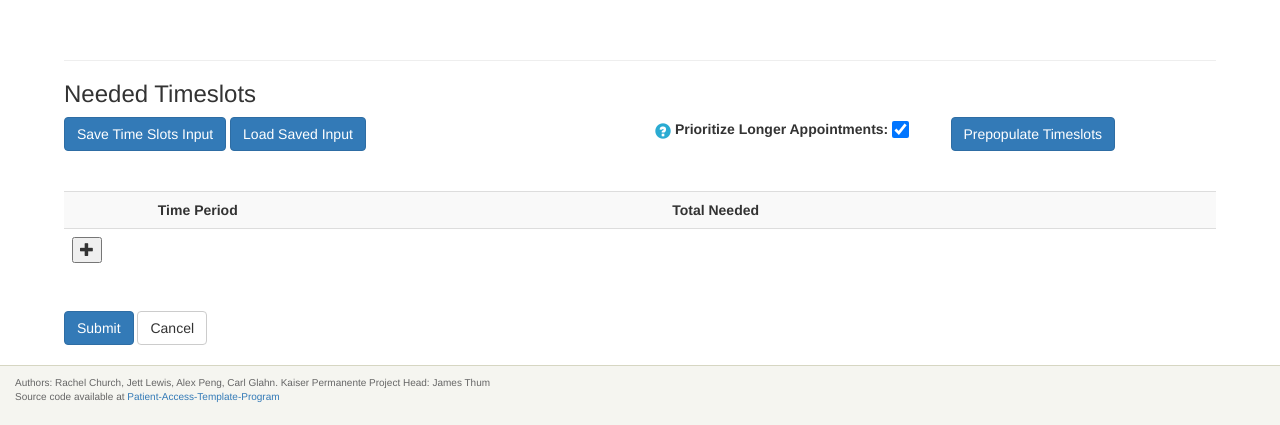
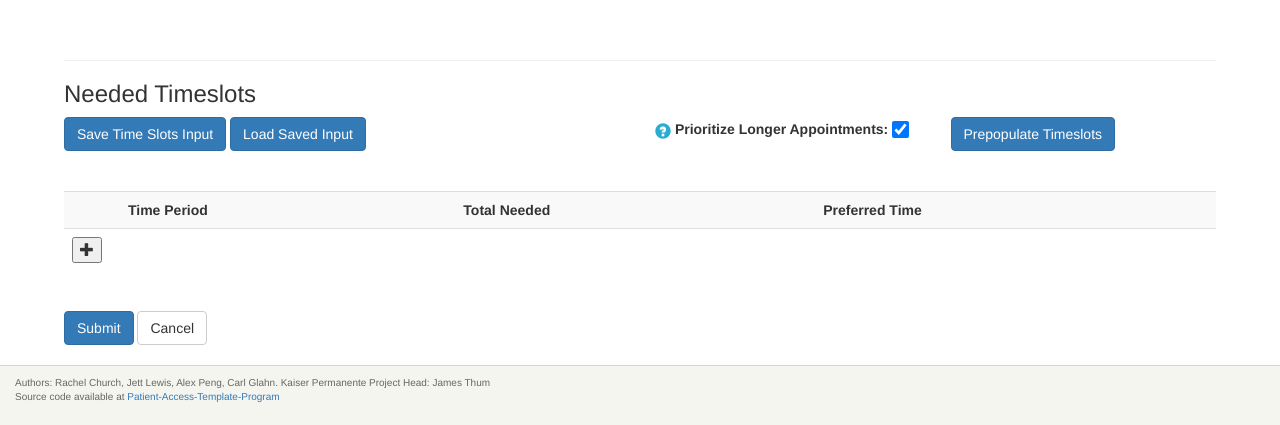
Before and after one commit to JettJengaGod/Patient-Access-Template-Program, a Django app: template templates/new_schedule.html in a window 1280 px wide. Shown: the part 477-902 px from the top of the page. Run offline with Django 3.2, Linux system fonts and the light colour scheme; the template is opened without the code that fills it: most values are stand-ins (such as "Sample title", 1, 10 or a date in 2020); lists and menus that the app fills with data are empty; parts of the project's set-up code (start-up, migrations or seed data) failed here and were passed over; some libraries are stand-ins or nearby versions.

Commit message:
Added time of day drop down to front end & pass the data to cleanInput()

```diff
--- a/ECS193/static/js/new_schedule.js
+++ b/ECS193/static/js/new_schedule.js
@@ -827,5 +827,6 @@
             var row = table.rows[i+1];
             row.cells[1].firstChild.value = tslots[i];
             row.cells[2].firstChild.value = 0;
+            row.cells[3].firstChild.selectedIndex = 0;
         }
     }
--- a/PatientScheduling/forms.py
+++ b/PatientScheduling/forms.py
@@ -92,12 +92,12 @@ class AppointmentForm(forms.Form):
        (450, '7 Hours 30 Minutes'),
        (480, '8 Hours'),
         )
+    TimeOfDay = forms.ChoiceField(label='Preferred Time', choices=(('M', 'Morning'), ('A', 'Afternoon')), initial='M')
     TimePeriod = forms.ChoiceField(label='Time Period', choices=TIMESLOTS)
     Amount = forms.IntegerField(label='Amount',
                                 initial=1,
                                 min_value=0,
-                                max_value=99
-                                )
+                                max_value=99)
 
 
 AppointmentFormSet = formset_factory(AppointmentForm, can_delete=True)
--- a/PatientScheduling/views.py
+++ b/PatientScheduling/views.py
@@ -43,7 +43,7 @@ def new_schedule(request):
             needed_appointments = []
             for form in app_form:
                 cd = form.cleaned_data
-                needed_appointments.append([int(cd.get('TimePeriod')), int(cd.get('Amount'))])
+                needed_appointments.append([int(cd.get('TimePeriod')), int(cd.get('Amount')), cd.get('TimeOfDay')])
             if prioritize_longest:
                 needed_appointments = sorted(needed_appointments, key=itemgetter(0), reverse=True)
             # -----Build list of pre-reserved time slots----- #
--- a/templates/new_schedule.html
+++ b/templates/new_schedule.html
@@ -160,9 +160,10 @@
         {{ AppointmentFormSet.management_form }}
         <table id="{{ AppointmentFormSet.prefix }}Table" class='table table-striped'>
         <tr>
-                <th></th>
-                <th>Time Period</th>
-                <th>Total Needed</th>
+            <th></th>
+            <th>Time Period</th>
+            <th>Total Needed</th>
+            <th>Preferred Time</th>
         </tr>
         {% for form in AppointmentFormSet.forms %}
             <tr id="{{ AppointmentFormSet.prefix }}-row-{{ forloop.counter }}" class="dynamic-{{ AppointmentFormSet.prefix }}-row">
@@ -174,6 +175,7 @@
                 </td>
                 <td>{{ form.TimePeriod }}</td>
                 <td>{{ form.Amount }}</td>
+                <td>{{ form.TimeOfDay }}</td>
             </tr>
         {% endfor %}
         <tr><td colspan="6">
```
